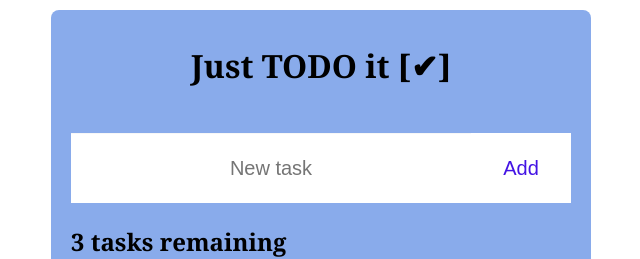
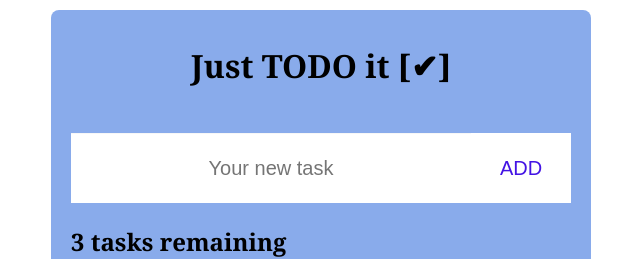
Before and after one commit to FlavioAlm/ToDo-List, a React (Create React App) app: page / in a window 1280 px wide. Shown: the top 259 px of the page, without its empty margins (319-959 px from the left). Built offline with nearby package versions, Linux system fonts and the light colour scheme.

Commit message:
add function

```diff
--- a/package.json
+++ b/package.json
@@ -6,6 +6,7 @@
     "@testing-library/jest-dom": "^4.2.4",
     "@testing-library/react": "^9.3.2",
     "@testing-library/user-event": "^7.1.2",
+    "nanoid": "^3.1.12",
     "react": "^16.13.1",
     "react-dom": "^16.13.1",
     "react-scripts": "3.4.3"
--- a/src/App.js
+++ b/src/App.js
@@ -1,14 +1,16 @@
-import React, { useState } from 'react';
+import React, { useState } from 'react'
 import './App.css'
 import Form from './Form'
 import Task from './Task'
+import { nanoid } from "nanoid"
 
 function App(props) {
   const [tasks, setTasks] = useState(props.tasks);
 
-  function handleSubmit() {
-    console.log("submitted!")
-  };
+  function addTask(taskName) {
+    const newTask = { id: "todo-"+nanoid(), name: taskName, completed: false };
+    setTasks([...tasks, newTask]);
+  }
 
   const taskList = tasks.map( task => (
      <Task id={task.id} name={task.name} completed={task.completed} />
@@ -19,8 +21,8 @@ function App(props) {
       <h1>Just TODO it [✔] </h1>
       <Form
         className="Form"
+        addTask={addTask}
         id={props.id}
-        onSubmit={handleSubmit}
       />
       <h2 id="list-heading" tabIndex="-1">{`${tasks.length} tasks remaining`}</h2>
       {taskList}
--- a/src/Form.css
+++ b/src/Form.css
@@ -14,7 +14,7 @@
   border: none;
 }
 
-.Form input[type="submit"] {
+.Form button[type="submit"] {
   display: inline-block;
   justify-content: center;
   align-content: center;
@@ -33,7 +33,7 @@
   background: rgb(65, 204, 146);
   color: black;
 }
-.Form input[type="submit"]:hover {
+.Form button[type="submit"]:hover {
   background: rgb(65, 204, 146);
 }
 
@@ -41,7 +41,7 @@
   border-width: 4px;
   outline: 3px dashed #228bec;
 }
-.Form input[type="submit"]:focus {
+.Form button[type="submit"]:focus {
   border-width: 4px;
   outline: 3px dashed #228bec;
 }
--- a/src/Form.js
+++ b/src/Form.js
@@ -1,16 +1,34 @@
-import React from 'react'
+import React, { useState } from 'react'
 import './Form.css'
 
-const Form = (props) => (
-  <form className='Form' onSubmit={props.onSubmit}>
+function Form (props) {
+  const [taskName, setTaskName] = useState('');
+
+  function handleChange(e) {
+    let taskName = e.target.value;
+    setTaskName(taskName);
+    console.log(taskName);
+  }
+
+  function handleSubmit(e) {
+    e.preventDefault();
+    props.addTask(taskName);
+    setTaskName("");
+  }
+
+  return (
+    <form className='Form' onSubmit={handleSubmit}>
       <input
         key="1"
         type='text'
-      placeholder="New task"
+        placeholder="Your new task"
         id="1"
+        value={taskName}
+        onChange={handleChange}
       />
-    <input type='submit' value="Add"/>
+      <button type='submit' value="ADD">ADD</button>
     </form>
-)
+  );
+}
 
 export default Form
```
Also changed, not shown: 2 other files (tests, documents, lock files or other folders). Lines whose indentation alone changed are shown as unchanged.
